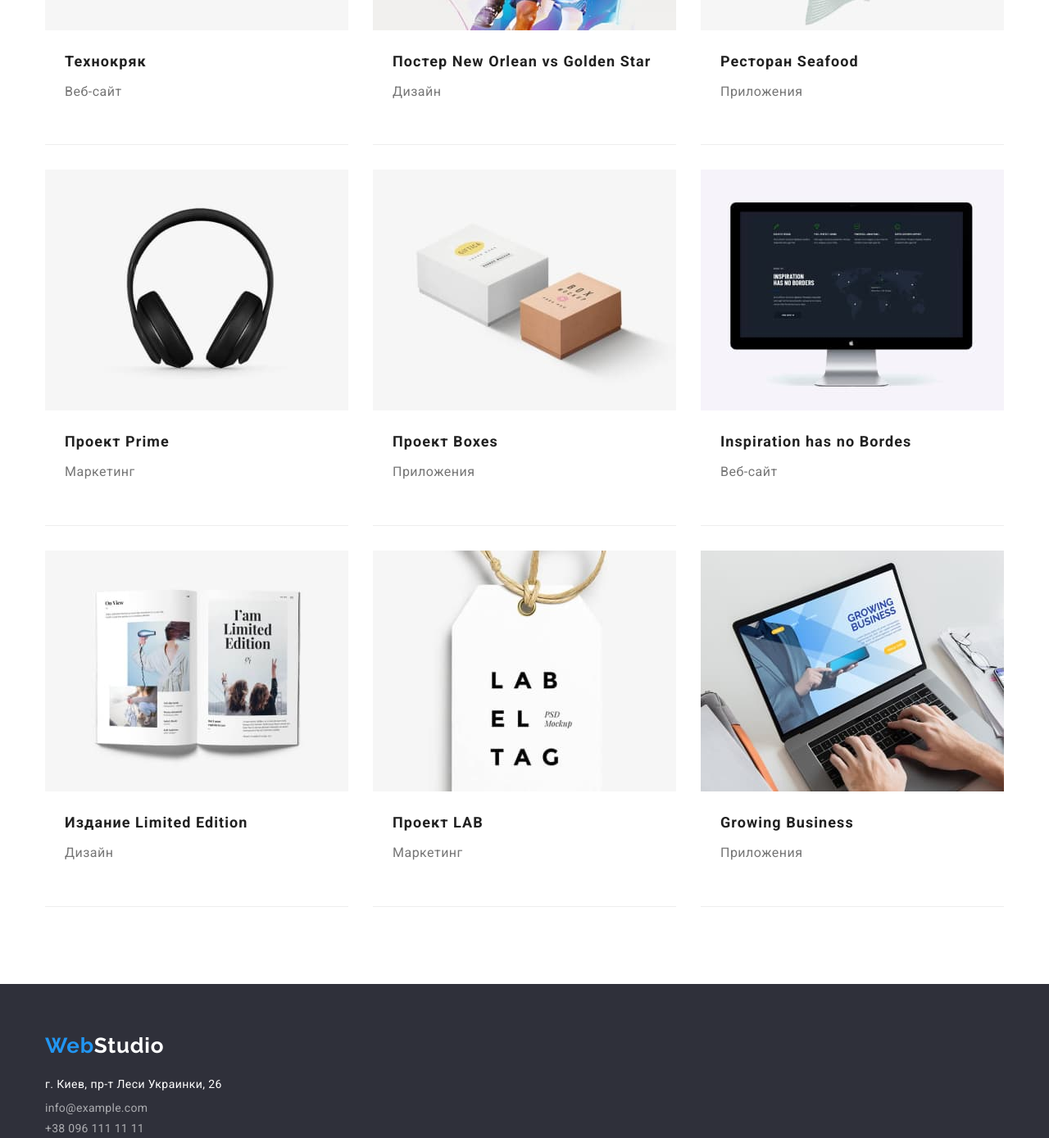
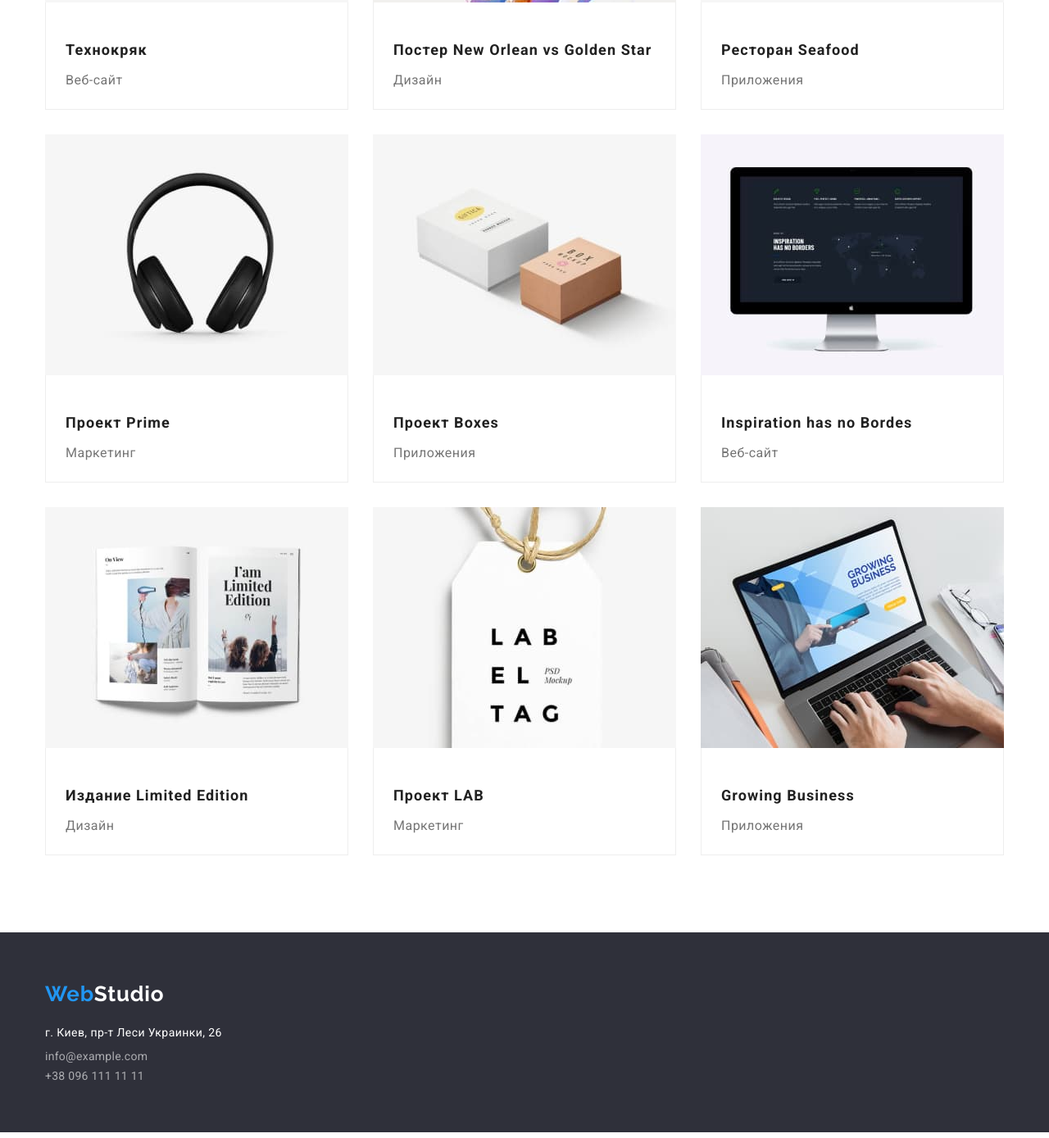
Before and after one commit to Zhurakovskyi-Yevhenii/goit-markup-hw-03, a plain HTML site: page portfolio.html in a window 1280 px wide. Shown: the part 553-1942 px from the top of the page at 82% size. Drawn offline with nearby package versions, Linux system fonts and the light colour scheme.

Commit message:
доработал изменения по дивам , падингам , маржинам

```diff
--- a/css/styles.css
+++ b/css/styles.css
@@ -10,6 +10,7 @@
   --background-color-filters: #eeeeee;
   --color-footer-link: rgba(255, 255, 255, 0.6);
   --color-border: #ececec;
+  --padding-div-projects: 20px 24px;
 }
 /*=========УТИЛИТЫ=========*/
 h1,
@@ -181,7 +182,9 @@ body {
   background-color: var(--color-btn);
 }
 /*===============SECTION SKILLS========*/
-
+.skills {
+  padding-bottom: 0;
+}
 .visually-hidden {
   position: absolute;
   width: 1px;
@@ -253,12 +256,12 @@ body {
   font-size: 36px;
   line-height: 1.16;
 }
-.sub-title-deskription {
+
+.team-list {
   display: flex;
   margin-left: -30px;
   margin-top: 50px;
 }
-
 .team-list-item {
   width: 270px;
   background-color: var(--text-color-white);
@@ -270,13 +273,24 @@ body {
   font-weight: 500;
   font-size: 16px;
   line-height: 1.18;
-  padding-bottom: 10px;
-  padding-top: 30px;
+  margin-bottom: 10px;
 }
 .team-list-description {
   font-size: 16px;
   line-height: 1.18;
   color: var(--paragraph-color);
+}
+.product-designer {
+  padding: 30px 59px 30px 60px;
+}
+.frontend-developer {
+  padding: 30px 61px 30px 62px;
+}
+.marketing {
+  padding: 30px 66px 30px 67px;
+}
+.ui-designer {
+  padding: 30px 68px;
 }
 .team {
   background-color: var(--background-color-team-filters);
@@ -284,20 +298,18 @@ body {
 
 /*=========== END SECTION TEAM=========*/
 /*==========SECTION FILTERS=========*/
-.filters-title {
-  color: transparent;
-}
+
 .filters-list {
   display: flex;
   justify-content: center;
+  margin-bottom: 50px;
 }
 .filters-list-item:not(:last-child) {
   margin-right: 8px;
 }
 .filters-list-btn {
   height: 38px;
-  padding: 6 22px;
-  margin-bottom: 56px;
+  padding: 6px 22px;
   border-radius: 4px;
 
   font-weight: 500;
@@ -323,15 +335,12 @@ body {
   line-height: 2;
   letter-spacing: 0.06em;
   color: inherit;
-  padding-left: 24px;
 }
 .projects-description {
   font-size: 16px;
   line-height: 1.87;
   letter-spacing: 0.03em;
   color: var(--paragraph-color);
-  margin-bottom: 50px;
-  padding-left: 24px;
 }
 .projects-list {
   display: flex;
@@ -341,12 +350,65 @@ body {
 }
 .projects-item {
   width: 370px;
-  border-bottom: 1px solid var(--background-color-filters);
+
   margin-right: 30px;
   margin-top: 30px;
   background-color: var(--text-color-white);
 }
-
+.tecno {
+  padding: var(--padding-div-projects);
+  border-bottom: 1px solid var(--background-color-filters);
+  border-left: 1px solid var(--background-color-filters);
+  border-right: 1px solid var(--background-color-filters);
+}
+.neworlean {
+  padding: var(--padding-div-projects);
+  border-bottom: 1px solid var(--background-color-filters);
+  border-left: 1px solid var(--background-color-filters);
+  border-right: 1px solid var(--background-color-filters);
+}
+.seafood {
+  padding: var(--padding-div-projects);
+  border-bottom: 1px solid var(--background-color-filters);
+  border-left: 1px solid var(--background-color-filters);
+  border-right: 1px solid var(--background-color-filters);
+}
+.prime {
+  padding: var(--padding-div-projects);
+  border-bottom: 1px solid var(--background-color-filters);
+  border-left: 1px solid var(--background-color-filters);
+  border-right: 1px solid var(--background-color-filters);
+}
+.boxes {
+  padding: var(--padding-div-projects);
+  border-bottom: 1px solid var(--background-color-filters);
+  border-left: 1px solid var(--background-color-filters);
+  border-right: 1px solid var(--background-color-filters);
+}
+.bordes {
+  padding: var(--padding-div-projects);
+  border-bottom: 1px solid var(--background-color-filters);
+  border-left: 1px solid var(--background-color-filters);
+  border-right: 1px solid var(--background-color-filters);
+}
+.limited-edition {
+  padding: var(--padding-div-projects);
+  border-bottom: 1px solid var(--background-color-filters);
+  border-left: 1px solid var(--background-color-filters);
+  border-right: 1px solid var(--background-color-filters);
+}
+.lab {
+  padding: var(--padding-div-projects);
+  border-bottom: 1px solid var(--background-color-filters);
+  border-left: 1px solid var(--background-color-filters);
+  border-right: 1px solid var(--background-color-filters);
+}
+.growing-business {
+  padding: var(--padding-div-projects);
+  border-bottom: 1px solid var(--background-color-filters);
+  border-left: 1px solid var(--background-color-filters);
+  border-right: 1px solid var(--background-color-filters);
+}
 /*===========END SECTION FILTERS===========*/
 /*=============FOOTER=========*/
 .footer {
@@ -354,10 +416,7 @@ body {
   padding-top: 60px;
   padding-bottom: 60px;
 }
-.footer-info {
-  display: flex;
-  flex-direction: column;
-}
+
 .address {
   font-style: normal;
   font-size: 14px;
@@ -371,6 +430,7 @@ body {
   font-size: 14px;
   line-height: 1.14;
   letter-spacing: 0.02em;
+  margin-top: 9px;
 }
 
 .footer-contacts-list :hover,
@@ -380,13 +440,14 @@ body {
 .footer-contacts-list-item {
   display: flex;
 }
+.footer-contacts-list-item-tel {
+  margin-top: 9px;
+}
 .footer-tel-link {
   color: var(--color-footer-link);
-  padding-top: 9px;
 }
 .footer-mail-link {
   color: var(--color-footer-link);
-  padding-top: 9px;
 }
 /*======logo,address,contacts-list in COMPONENTS===*/
 /*==============END FOOTER==========*/
--- a/portfolio.html
+++ b/portfolio.html
@@ -37,7 +37,7 @@
         <!--SECTION FILTERS-->
         <section class="filters section">
             <div class="conteiner">
-            <h1 class="filters-title ">Портфолио</h1>
+            <h1 class="visually-hidden">Портфолио</h1>
             <ul class="filters-list list">
                 <li class="filters-list-item"><button class="filters-list-btn" type="button">Все</button></li>
                 <li class="filters-list-item"><button class="filters-list-btn" type="button">Веб-сайты</button></li>
@@ -46,15 +46,15 @@
                 <li class="filters-list-item"><button class="filters-list-btn" type="button">Маркетинг</button></li>
              </ul>
              <ul class="projects-list list ">
-                 <li class="projects-item"><a class="projects-link link" href=""><img class="projects-img" src="./images/pimg.jpg" alt="Веб-сайт" width=370px"/><h2 class="projects-list-title">Технокряк</h2><p class="projects-description">Веб-сайт</p></a></li>
-                 <li class="projects-item"><a class="projects-link link" href=""><img class="projects-img" src="./images/pimg1.jpg" alt="Дизайн" width=370px"/><h2 class="projects-list-title">Постер New Orlean vs Golden Star</h2><p class="projects-description">Дизайн</p></a></li>
-                 <li class="projects-item"><a class="projects-link link" href=""><img class="projects-img" src="./images/pimg2.jpg" alt="Приложение" width=370px"/><h2 class="projects-list-title">Ресторан Seafood</h2><p class="projects-description">Приложения</p></a></li>
-                 <li class="projects-item"><a class="projects-link link" href=""><img class="projects-img" src="./images/pimg3.jpg" alt="Маркетинг" width=370px"/><h2 class="projects-list-title">Проект Prime</h2><p class="projects-description">Маркетинг</p></a></li>
-                 <li class="projects-item"><a class="projects-link link" href=""><img class="projects-img" src="./images/pimg4.jpg" alt="Приложение" width=370px"/><h2 class="projects-list-title">Проект Boxes</h2><p class="projects-description">Приложения</p></a></li>
-                 <li class="projects-item"><a class="projects-link link" href=""><img class="projects-img" src="./images/pimg5.jpg" alt="Веб-сайт" width=370px"/><h2 class="projects-list-title">Inspiration has no Bordes</h2><p class="projects-description">Веб-сайт</p></a></li>
-                 <li class="projects-item"><a class="projects-link link" href=""><img class="projects-img" src="./images/pimg6.jpg" alt="Дизайн" width=370px"/><h2 class="projects-list-title">Издание  Limited Edition</h2><p class="projects-description">Дизайн</p></a></li>
-                 <li class="projects-item"><a class="projects-link link" href=""><img class="projects-img" src="./images/pimg7.jpg" alt="Маркетинг" width=370px"/><h2 class="projects-list-title">Проект LAB</h2><p class="projects-description">Маркетинг</p></a></li>
-                 <li class="projects-item"><a class="projects-link link" href=""><img class="projects-img" src="./images/pimg8.jpg" alt="Приложение370px" width=370px"/><h2 class="projects-list-title">Growing Business</h2><p class="projects-description">Приложения</p></a></li>
+                 <li class="projects-item"><a class="projects-link link" href=""><img class="projects-img" src="./images/pimg.jpg" alt="Веб-сайт" width="370"/><div class="tecno"><h2 class="projects-list-title">Технокряк</h2><p class="projects-description">Веб-сайт</p></div></a></li>
+                 <li class="projects-item"><a class="projects-link link" href=""><img class="projects-img" src="./images/pimg1.jpg" alt="Дизайн" width="370"/><div class="neworlean"><h2 class="projects-list-title">Постер New Orlean vs Golden Star</h2><p class="projects-description">Дизайн</p></div></a></li>
+                 <li class="projects-item"><a class="projects-link link" href=""><img class="projects-img" src="./images/pimg2.jpg" alt="Приложение" width="370"/><div class="seafood"><h2 class="projects-list-title">Ресторан Seafood</h2><p class="projects-description">Приложения</p></div></a></li>
+                 <li class="projects-item"><a class="projects-link link" href=""><img class="projects-img" src="./images/pimg3.jpg" alt="Маркетинг" width="370"/><div class="prime"><h2 class="projects-list-title">Проект Prime</h2><p class="projects-description">Маркетинг</p></div></a></li>
+                 <li class="projects-item"><a class="projects-link link" href=""><img class="projects-img" src="./images/pimg4.jpg" alt="Приложение" width="370"/><div class="boxes"><h2 class="projects-list-title">Проект Boxes</h2><p class="projects-description">Приложения</p></div></a></li>
+                 <li class="projects-item"><a class="projects-link link" href=""><img class="projects-img" src="./images/pimg5.jpg" alt="Веб-сайт" width="370"/><div class="bordes"><h2 class="projects-list-title">Inspiration has no Bordes</h2><p class="projects-description">Веб-сайт</p></div></a></li>
+                 <li class="projects-item"><a class="projects-link link" href=""><img class="projects-img" src="./images/pimg6.jpg" alt="Дизайн" width="370"/><div class="limited-edition"><h2 class="projects-list-title">Издание  Limited Edition</h2><p class="projects-description">Дизайн</p></div></a></li>
+                 <li class="projects-item"><a class="projects-link link" href=""><img class="projects-img" src="./images/pimg7.jpg" alt="Маркетинг" width="370"/><div class="lab"><h2 class="projects-list-title">Проект LAB</h2><p class="projects-description">Маркетинг</p></div></a></li>
+                 <li class="projects-item"><a class="projects-link link" href=""><img class="projects-img" src="./images/pimg8.jpg" alt="Приложение" width="370"/><div class="growing-business"><h2 class="projects-list-title">Growing Business</h2><p class="projects-description">Приложения</p></div></a></li>
              </ul>
             </div>
              </section>
@@ -65,12 +65,12 @@
             <a class="logo-link link" href="./index.html"><span class="part-logo">Web</span><span
                     class="logo-link-studio">Studio</span></a>
             <address class="address">г. Киев, пр-т Леси Украинки, 26
-                <ul class="footer-contacts-list list footer-contacts">
+                <ul class="footer-contacts-list list">
                     <li class="footer-contacts-list-item"><a class="footer-mail-link link"
                             href="mailto:info@example.com">info@example.com</a>
                     </li>
-                    <li class="footer-contacts-list-item"><a class="footer-tel-link link" href="tel:+380961111111">+38 096
-                            111 11 11</a></li>
+                    <li class="footer-contacts-list-item-tel"><a class="footer-tel-link link" href="tel:+380961111111">+38
+                            096 111 11 11</a></li>
                 </ul>
             </address>
         </div>
```
Also changed, not shown: index.html (+12 -4 lines).
